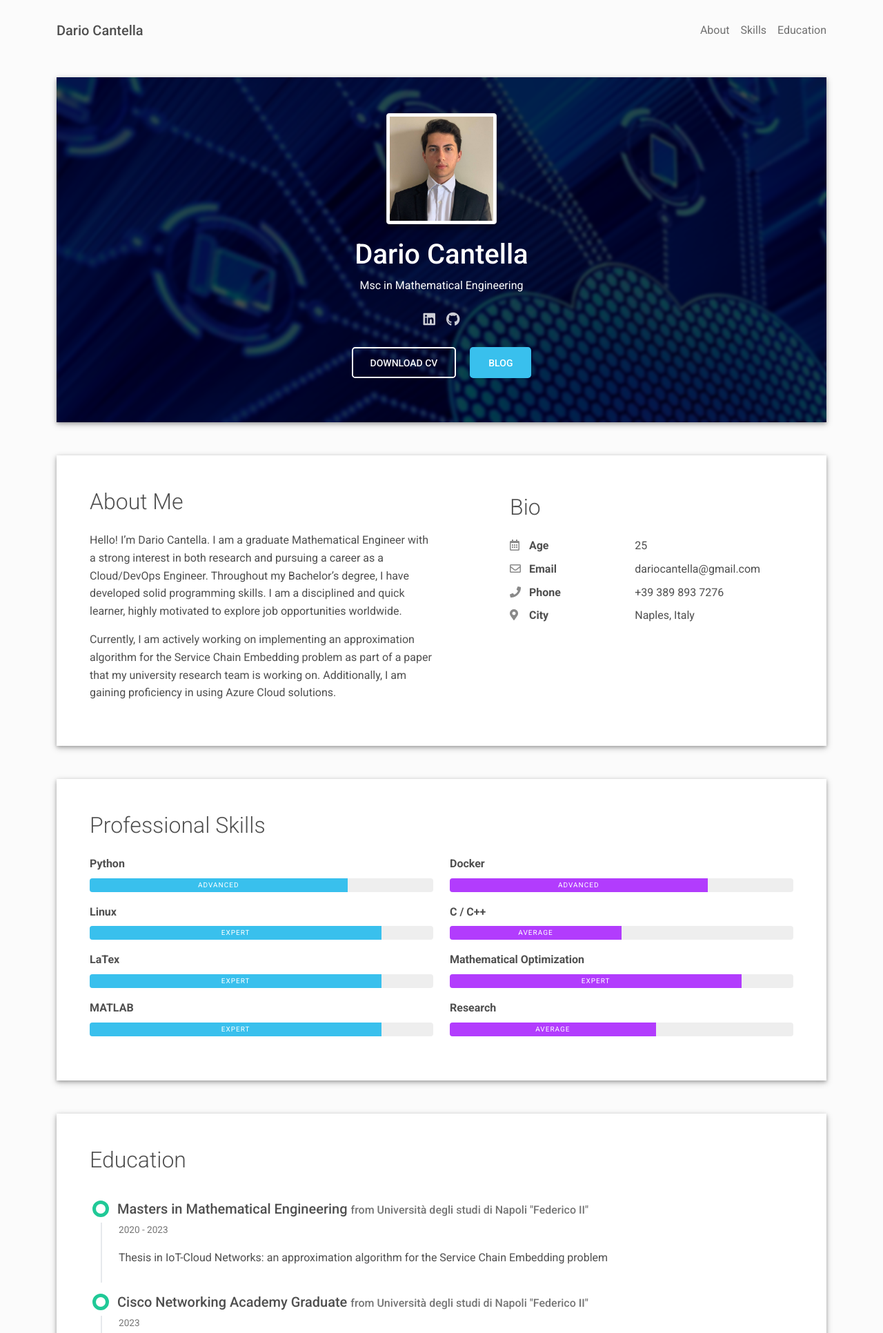
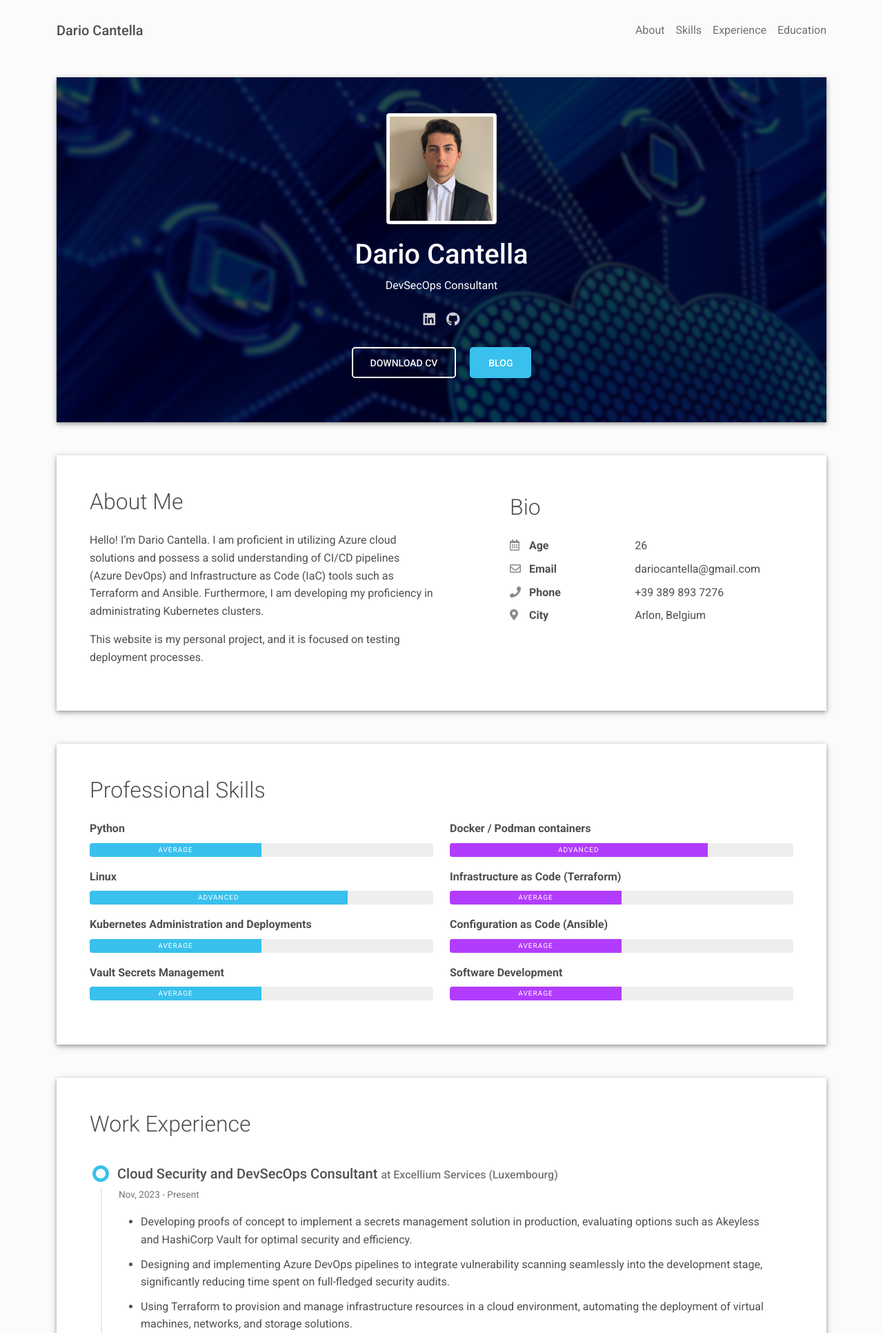
Before and after one commit to Dariocent/rp-portfolio, a Django app: page / in a window 1280 px wide. Shown: the top 1932 px of the page at 69% size. Run offline with Django 3.2, Linux system fonts and the light colour scheme.

Commit message:
Updated website information

```diff
--- a/blog/templates/index.html
+++ b/blog/templates/index.html
@@ -38,10 +38,8 @@
                 </li>
                 <li class="nav-item"><a class="nav-link" href="#skills" title="Skills"><span class="menu-title">Skills</span></a>
                 </li>
-                <!--
                 <li class="nav-item"><a class="nav-link" href="#experience" title="Experience"><span class="menu-title">Experience</span></a>
                 </li>
-                -->
                 <li class="nav-item"><a class="nav-link" href="#education" title="Education"><span class="menu-title">Education</span></a>
                 </li>
                 <!--
@@ -71,7 +69,7 @@
             <div class="header-bio mt-3">
               <div data-aos="zoom-in" data-aos-delay="0">
                 <h2 class="h1">Dario Cantella</h2>
-                <p>Msc in Mathematical Engineering</p>
+                <p>DevSecOps Consultant</p>
               </div>
               <div class="header-social mb-3 d-print-none" data-aos="zoom-in" data-aos-delay="200">
                 <nav role="navigation">
@@ -83,7 +81,7 @@
                     <li class="nav-item"><a class="nav-link" href="https://www.facebook.com/templateflip" title="Facebook"><i class="fab fa-facebook"></i><span class="menu-title sr-only">Facebook</span></a>
                     </li>
                     -->
-                    <li class="nav-item"><a class="nav-link" href="https://www.linkedin.com/in/dario-cantella-166a75263/" title="Linkedin"><i class="fab fa-linkedin"></i><span class="menu-title sr-only">Linkedin</span></a>
+                    <li class="nav-item"><a class="nav-link" href="https://www.linkedin.com/in/dario-cantella/" title="Linkedin"><i class="fab fa-linkedin"></i><span class="menu-title sr-only">Linkedin</span></a>
                     </li>
                     <li class="nav-item"><a class="nav-link" href="https://github.com/Dariocent" title="Github"><i class="fab fa-github"></i><span class="menu-title sr-only">Github</span></a>
                     </li>
@@ -102,15 +100,11 @@
       <div class="row">
         <div class="col-md-6">
           <h2 class="h2 fw-light mb-4">About Me</h2>
-          <p>Hello! I’m Dario Cantella. I am a graduate Mathematical Engineer with a strong interest in both research
-            and pursuing a career as a Cloud/DevOps Engineer. Throughout
-            my Bachelor’s degree, I have developed solid programming skills. I am a
-            disciplined and quick learner, highly motivated to explore job opportunities
-            worldwide. </p>
-          <p>Currently, I am actively working on implementing an approximation
-            algorithm for the Service Chain Embedding problem as part of a paper
-            that my university research team is working on. Additionally, I am gaining
-            proficiency in using Azure Cloud solutions.</p>
+          <p>Hello! I’m Dario Cantella. I am proficient in utilizing Azure cloud solutions
+            and possess a solid understanding of CI/CD pipelines (Azure DevOps) and Infrastructure as Code (IaC)
+            tools such as Terraform and Ansible. Furthermore, I am developing my proficiency
+            in administrating Kubernetes clusters. </p>
+          <p>This website is my personal project, and it is focused on testing deployment processes. </p>
         </div>
         <div class="col-md-5 offset-lg-1">
           <div class="row mt-2">
@@ -119,7 +113,7 @@
               <div class="pb-2 fw-bolder"><i class="far fa-calendar-alt pe-2 text-muted" style="width:24px;opacity:0.85;"></i> Age</div>
             </div>
             <div class="col-sm-7">
-              <div class="pb-2">25</div>
+              <div class="pb-2">26</div>
             </div>
             <div class="col-sm-5">
               <div class="pb-2 fw-bolder"><i class="far fa-envelope pe-2 text-muted" style="width:24px;opacity:0.85;"></i> Email</div>
@@ -145,7 +139,7 @@
               <div class="pb-2 fw-bolder"><i class="fas fa-map-marker-alt pe-2 text-muted" style="width:24px;opacity:0.85;"></i> City</div>
             </div>
             <div class="col-sm-7">
-              <div class="pb-2">Naples, Italy</div>
+              <div class="pb-2">Arlon, Belgium</div>
             </div>
           </div>
         </div>
@@ -159,64 +153,70 @@
         <div class="col-md-6">
           <div class="mb-3"><span class="fw-bolder">Python</span>
             <div class="progress my-2 rounded" style="height: 20px">
-              <div class="progress-bar bg-info" role="progressbar" data-aos="zoom-in-right" data-aos-delay="100" data-aos-anchor=".skills-section" style="width: 75%;" aria-valuenow="95" aria-valuemin="0" aria-valuemax="100">Advanced</div>
+              <div class="progress-bar bg-info" role="progressbar" data-aos="zoom-in-right" data-aos-delay="100" data-aos-anchor=".skills-section" style="width: 50%;" aria-valuenow="95" aria-valuemin="0" aria-valuemax="100">Average</div>
             </div>
           </div>
           <div class="mb-3"><span class="fw-bolder">Linux</span>
             <div class="progress my-2 rounded" style="height: 20px">
-              <div class="progress-bar bg-info" role="progressbar" data-aos="zoom-in-right" data-aos-delay="200" data-aos-anchor=".skills-section" style="width: 85%" aria-valuenow="85" aria-valuemin="0" aria-valuemax="100">Expert</div>
+              <div class="progress-bar bg-info" role="progressbar" data-aos="zoom-in-right" data-aos-delay="200" data-aos-anchor=".skills-section" style="width: 75%" aria-valuenow="85" aria-valuemin="0" aria-valuemax="100">Advanced</div>
             </div>
           </div>
-          <div class="mb-3"><span class="fw-bolder">LaTex</span>
+          <div class="mb-3"><span class="fw-bolder">Kubernetes Administration and Deployments</span>
             <div class="progress my-2 rounded" style="height: 20px">
-              <div class="progress-bar bg-info" role="progressbar" data-aos="zoom-in-right" data-aos-delay="300" data-aos-anchor=".skills-section" style="width: 85%" aria-valuenow="75" aria-valuemin="0" aria-valuemax="100">Expert</div>
+              <div class="progress-bar bg-info" role="progressbar" data-aos="zoom-in-right" data-aos-delay="300" data-aos-anchor=".skills-section" style="width: 50%" aria-valuenow="75" aria-valuemin="0" aria-valuemax="100">Average</div>
             </div>
           </div>
-          <div class="mb-3"><span class="fw-bolder">MATLAB</span>
+          <div class="mb-3"><span class="fw-bolder">Vault Secrets Management</span>
             <div class="progress my-2 rounded" style="height: 20px">
-              <div class="progress-bar bg-info" role="progressbar" data-aos="zoom-in-right" data-aos-delay="300" data-aos-anchor=".skills-section" style="width: 85%" aria-valuenow="75" aria-valuemin="0" aria-valuemax="100">Expert</div>
+              <div class="progress-bar bg-info" role="progressbar" data-aos="zoom-in-right" data-aos-delay="300" data-aos-anchor=".skills-section" style="width: 50%" aria-valuenow="75" aria-valuemin="0" aria-valuemax="100">Average</div>
             </div>
           </div>
         </div>
         <div class="col-md-6">
-          <div class="mb-3"><span class="fw-bolder">Docker</span>
+          <div class="mb-3"><span class="fw-bolder">Docker / Podman containers</span>
             <div class="progress my-2 rounded" style="height: 20px">
               <div class="progress-bar bg-secondary" role="progressbar" data-aos="zoom-in-right" data-aos-delay="400" data-aos-anchor=".skills-section" style="width: 75%" aria-valuenow="95" aria-valuemin="0" aria-valuemax="100">Advanced</div>
             </div>
           </div>
-          <div class="mb-3"><span class="fw-bolder">C / C++</span>
+          <div class="mb-3"><span class="fw-bolder">Infrastructure as Code (Terraform)</span>
             <div class="progress my-2 rounded" style="height: 20px">
               <div class="progress-bar bg-secondary" role="progressbar" data-aos="zoom-in-right" data-aos-delay="400" data-aos-anchor=".skills-section" style="width: 50%" aria-valuenow="90" aria-valuemin="0" aria-valuemax="100">Average</div>
             </div>
           </div>
-          <div class="mb-3"><span class="fw-bolder">Mathematical Optimization</span>
+          <div class="mb-3"><span class="fw-bolder">Configuration as Code (Ansible)</span>
             <div class="progress my-2 rounded" style="height: 20px">
-              <div class="progress-bar bg-secondary" role="progressbar" data-aos="zoom-in-right" data-aos-delay="500" data-aos-anchor=".skills-section" style="width: 85%" aria-valuenow="85" aria-valuemin="0" aria-valuemax="100">Expert</div>
+              <div class="progress-bar bg-secondary" role="progressbar" data-aos="zoom-in-right" data-aos-delay="500" data-aos-anchor=".skills-section" style="width: 50%" aria-valuenow="85" aria-valuemin="0" aria-valuemax="100">Average</div>
             </div>
           </div>
-          <div class="mb-3"><span class="fw-bolder">Research</span>
+          <div class="mb-3"><span class="fw-bolder">Software Development</span>
             <div class="progress my-2 rounded" style="height: 20px">
-              <div class="progress-bar bg-secondary" role="progressbar" data-aos="zoom-in-right" data-aos-delay="600" data-aos-anchor=".skills-section" style="width: 60%" aria-valuenow="75" aria-valuemin="0" aria-valuemax="100">Average</div>
+              <div class="progress-bar bg-secondary" role="progressbar" data-aos="zoom-in-right" data-aos-delay="600" data-aos-anchor=".skills-section" style="width: 50%" aria-valuenow="75" aria-valuemin="0" aria-valuemax="100">Average</div>
             </div>
           </div>
         </div>
       </div>
     </div>
   </div>
-  <!--
+
   <div class="shadow-1-strong bg-white my-5 p-5" id="experience">
     <div class="work-experience-section">
       <h2 class="h2 fw-light mb-4">Work Experience</h2>
       <div class="timeline">
         <div class="timeline-card timeline-card-info" data-aos="fade-in" data-aos-delay="0">
           <div class="timeline-head px-4 pt-3">
-            <div class="h5">Frontend Developer <span class="text-muted h6">at Creative Agency</span></div>
+            <div class="h5">Cloud Security and DevSecOps Consultant <span class="text-muted h6">at Excellium Services (Luxembourg)</span></div>
           </div>
           <div class="timeline-body px-4 pb-4">
-            <div class="text-muted text-small mb-3">May, 2015 - Present</div>
-            <div>Leverage agile frameworks to provide a robust synopsis for high level overviews. Iterative approaches to corporate strategy foster collaborative thinking to further the overall value proposition.</div>
+            <div class="text-muted text-small mb-3">Nov, 2023 - Present</div>
+            <ul style="margin-bottom: 10px;">
+              <li style="margin-bottom: 10px;">Developing proofs of concept to implement a secrets management solution in production, evaluating options such as Akeyless and HashiCorp Vault for optimal security and efficiency.</li>
+              <li style="margin-bottom: 10px;">Designing and implementing Azure DevOps pipelines to integrate vulnerability scanning seamlessly into the development stage, significantly reducing time spent on full-fledged security audits.</li>
+              <li style="margin-bottom: 10px;">Using Terraform to provision and manage infrastructure resources in a cloud environment, automating the deployment of virtual machines, networks, and storage solutions.</li>
+              <li style="margin-bottom: 10px;">Implementing CI/CD pipelines to automate the deployment of applications to Kubernetes clusters, ensuring efficient and reliable delivery of software updates and releases.</li>
+            </ul>
           </div>
         </div>
+        <!--
         <div class="timeline-card timeline-card-info" data-aos="fade-in" data-aos-delay="200">
           <div class="timeline-head px-4 pt-3">
             <div class="h5">Graphic Designer <span class="text-muted h6">at Design Studio</span></div>
@@ -235,10 +235,11 @@
             <div>User generated content in real-time will have multiple touchpoints for offshoring. Organically grow the holistic world view of disruptive innovation via workplace diversity and empowerment.</div>
           </div>
         </div>
+        -->
       </div>
     </div>
   </div>
-  -->
+
   <div class="shadow-1-strong bg-white my-5 p-5" id="education">
     <div class="education-section">
       <h2 class="h2 fw-light mb-4">Education</h2>
@@ -386,7 +387,7 @@
           <div class="footer-nav">
             <nav role="navigation">
               <ul class="nav justify-content-center">
-                <li class="nav-item"><a class="nav-link" href="https://www.linkedin.com/in/dario-cantella-166a75263/" title="Linkedin"><i class="fab fa-linkedin"></i><span class="menu-title sr-only">Linkedin</span></a>
+                <li class="nav-item"><a class="nav-link" href="https://www.linkedin.com/in/dario-cantella/" title="Linkedin"><i class="fab fa-linkedin"></i><span class="menu-title sr-only">Linkedin</span></a>
                 </li>
                 <li class="nav-item"><a class="nav-link" href="https://github.com/Dariocent" title="Github"><i class="fab fa-github"></i><span class="menu-title sr-only">Github</span></a>
                 </li>
```
Also changed, not shown: 1 other file.
